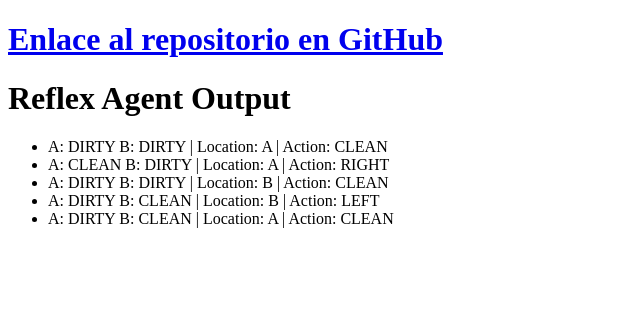
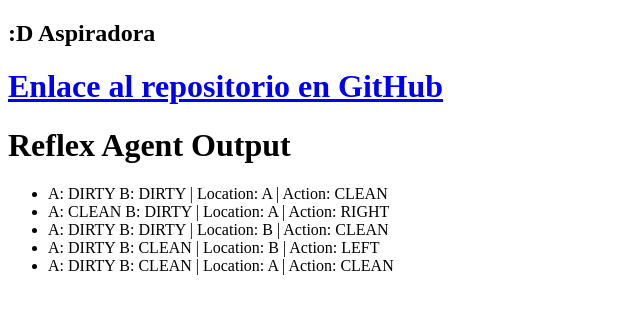
Before and after one commit to LDGA45/IA-1S2025-Clase, a plain HTML site: page Tarea1/index.html in a window 1280 px wide. Shown: the whole page, without its empty margins (0-640 px from the left). Drawn offline with Linux system fonts and the light colour scheme.

Commit message:
Tarea 1 version 5

```diff
--- a/Tarea1/index.html
+++ b/Tarea1/index.html
@@ -7,6 +7,7 @@
     <script defer src="script2.js"></script>
 </head>
 <body>
+    <h2>:D Aspiradora</h2>
     <h1><a href="https://github.com/LDGA45/IA-1S2025-Clase">Enlace al repositorio en GitHub</a></h1>
     <h1>Reflex Agent Output</h1>
     <ul id="output"></ul>
```
